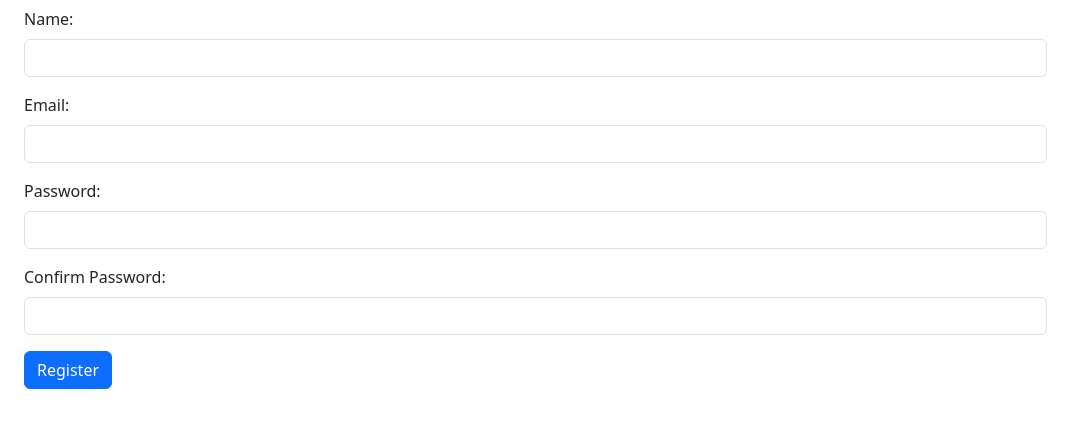
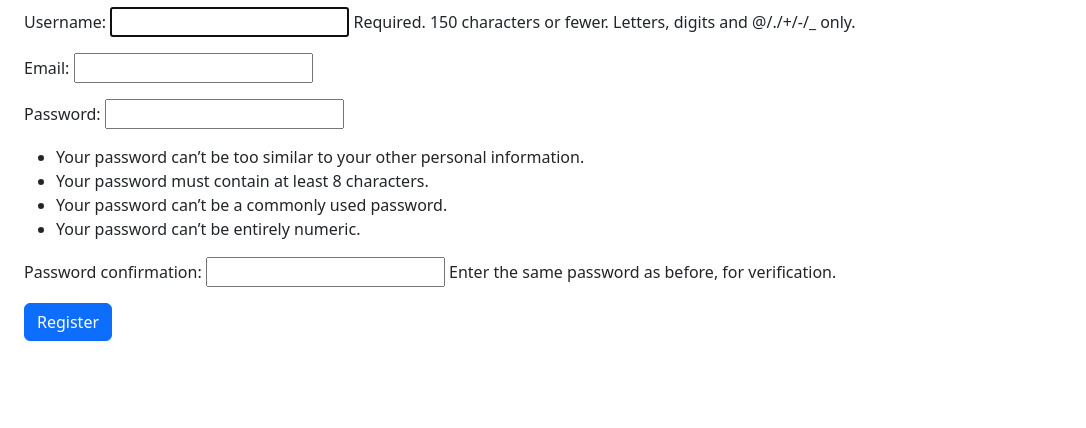
Before and after one commit to ScottGrybos/cs3300IndividualProject, a Django app: page /register/ in a window 1280 px wide. Shown: the part 205-633 px from the top of the page, without its empty margins (0-1086 px from the left). Run offline with Django 4.2, Linux system fonts and the light colour scheme; some libraries are stand-ins or nearby versions.

Commit message:
Version4 registration working

```diff
--- a/PlatiumTrophyTracker_app/forms.py
+++ b/PlatiumTrophyTracker_app/forms.py
@@ -35,3 +35,16 @@ class UserRegistrationForm(UserCreationForm):
     class Meta:
         model = User
         fields = ['username', 'email', 'password1', 'password2']
+
+    def clean_email(self):
+        email = self.cleaned_data.get('email')
+        if User.objects.filter(email=email).exists():
+            raise forms.ValidationError("This email is already in use.")
+        return email
+
+    def save(self, commit=True):
+        user = super().save(commit=False)
+        user.email = self.cleaned_data['email']
+        if commit:
+            user.save()
+        return user
--- a/PlatiumTrophyTracker_app/templates/registration/logout.html
+++ b/PlatiumTrophyTracker_app/templates/registration/logout.html
@@ -2,11 +2,11 @@
 
 {% block content %}
 <div class="container">
-    <h2>Logout</h2>
-    <p>Are you sure you want to logout?</p>
+    <h2>Are you sure you want to logout?</h2>
     <form action="{% url 'logout' %}" method="post">
         {% csrf_token %}
         <button type="submit" class="btn btn-danger">Logout</button>
+        <a href="{% url 'index' %}" class="btn btn-primary">Cancel</a>
     </form>
 </div>
 {% endblock %}
--- a/PlatiumTrophyTracker_app/templates/registration/register.html
+++ b/PlatiumTrophyTracker_app/templates/registration/register.html
@@ -5,54 +5,8 @@
     <h2>Register</h2>
     <form method="post">
         {% csrf_token %}
-        <div class="mb-3">
-            <label for="id_username" class="form-label">Name:</label>
-            <input type="text" class="form-control" id="id_username" name="name" required>
-        </div>
-        <div class="mb-3">
-            <label for="id_email" class="form-label">Email:</label>
-            <input type="email" class="form-control" id="id_email" name="email" required pattern="[a-z0-9._%+-]+@[a-z0-9.-]+\.[a-z]{2,}$">
-            <div class="invalid-feedback">
-                Please enter a valid email address.
-            </div>
-        </div>
-        <div class="mb-3">
-            <label for="id_password1" class="form-label">Password:</label>
-            <input type="password" class="form-control" id="id_password1" name="password1" required>
-            <div id="password1Feedback" class="invalid-feedback" style="display: none;"></div>
-        </div>
-        <div class="mb-3">
-            <label for="id_password2" class="form-label">Confirm Password:</label>
-            <input type="password" class="form-control" id="id_password2" name="password2" required pattern="^(?=.*\d)(?=.*[a-zA-Z]).{8,}$" oninput="checkPasswordMatch()">
-            <div class="invalid-feedback">
-                Passwords must be at least 8 characters long and contain at least one number and one uppercase or lowercase letter.
-            </div>
-            <div id="password2Feedback" class="invalid-feedback" style="display: none;">Passwords do not match.</div>
-        </div>
+        {{ form.as_p }}
         <button type="submit" class="btn btn-primary">Register</button>
     </form>
 </div>
-
-<script>
-    function checkPasswordMatch() {
-        var password1 = document.getElementById("id_password1").value;
-        var password2 = document.getElementById("id_password2").value;
-        if (password1 !== password2) {
-            document.getElementById("id_password2").setCustomValidity("Passwords do not match");
-            document.getElementById("password2Feedback").style.display = 'block';
-        } else {
-            document.getElementById("id_password2").setCustomValidity("");
-            document.getElementById("password2Feedback").style.display = 'none';
-        }
-
-        if (!/(?=.*\d)(?=.*[a-zA-Z]).{8,}/.test(password1)) {
-            document.getElementById("id_password1").setCustomValidity("Password must be at least 8 characters long and contain at least one number and one uppercase or lowercase letter.");
-            document.getElementById("password1Feedback").innerText = "Password must be at least 8 characters long and contain at least one number and one uppercase or lowercase letter.";
-            document.getElementById("password1Feedback").style.display = 'block';
-        } else {
-            document.getElementById("id_password1").setCustomValidity("");
-            document.getElementById("password1Feedback").style.display = 'none';
-        }
-    }
-</script>
 {% endblock %}
--- a/PlatiumTrophyTracker_app/urls.py
+++ b/PlatiumTrophyTracker_app/urls.py
@@ -10,6 +10,6 @@ urlpatterns = [
     path('trophytracker/<int:pk>/delete/', views.delete_trophy_tracker, name='delete_trophy_tracker'),
     path('trophytrackers/', views.trophy_tracker_list, name='trophy_tracker_list'),
     path('login/', views.user_login, name='login'),
-    path('logout/', views.user_logout, name='logout'),
+    path('logout/', views.logout_confirm, name='logout'),
     path('register/', views.user_register, name='register'),
 ]
--- a/PlatiumTrophyTracker_app/views.py
+++ b/PlatiumTrophyTracker_app/views.py
@@ -8,7 +8,7 @@ from .models import TrophyTracker
 from .forms import TrophyTrackerForm
 from django.contrib.auth import authenticate, login, logout
 from django.contrib import messages
-from django.contrib.auth.forms import UserCreationForm
+from .forms import UserRegistrationForm
 
 
 
@@ -64,28 +64,35 @@ def trophy_tracker_list(request):
 
 def user_login(request):
     if request.method == 'POST':
-        username = request.POST['username']
-        password = request.POST['password']
+        username = request.POST.get('username')
+        password = request.POST.get('password')
         user = authenticate(request, username=username, password=password)
         if user is not None:
             login(request, user)
-            return redirect('index')  # Redirect to desired page after login
+            # Redirect to the desired page after login (e.g., the index page)
+            return redirect('index')  # Assuming 'index' is the name of your index view or URL
         else:
-            messages.error(request, 'Invalid username or password.')
-    return render(request, 'registration/login.html')
+            # Handle invalid login
+            return render(request, 'login.html', {'error_message': 'Invalid username or password'})
+    else:
+        return render(request, 'registration/login.html')
 
-def user_logout(request):
-    logout(request)
-    return redirect('index')
+def logout_confirm(request):
+    if request.method == 'POST':
+        logout(request)
+        return redirect('index')  # Redirect to the desired page after logout
+    else:
+        return render(request, 'registration/logout.html')
+
 
 def user_register(request):
     if request.method == 'POST':
-        form = UserCreationForm(request.POST)
+        form = UserRegistrationForm(request.POST)
         if form.is_valid():
-            user = form.save()
-            username = form.cleaned_data.get('username')  # Get username from the form
-            messages.success(request, f'Account created for {username}!')
-            return redirect('index')  # Redirect to the home page after successful registration
+            form.save()
+            # Redirect to the index page after registration
+            return redirect('index')  # Assuming 'index' is the name of your index view or URL
     else:
-        form = UserCreationForm()
+        form = UserRegistrationForm()
+
     return render(request, 'registration/register.html', {'form': form})
```
Also changed, not shown: PlatiumTrophyTracker_app/templates/registration/login.html (+8 -4 lines), PlatiumTrophyTracker_app/tests/test_views.py (deleted), 1 other file.
